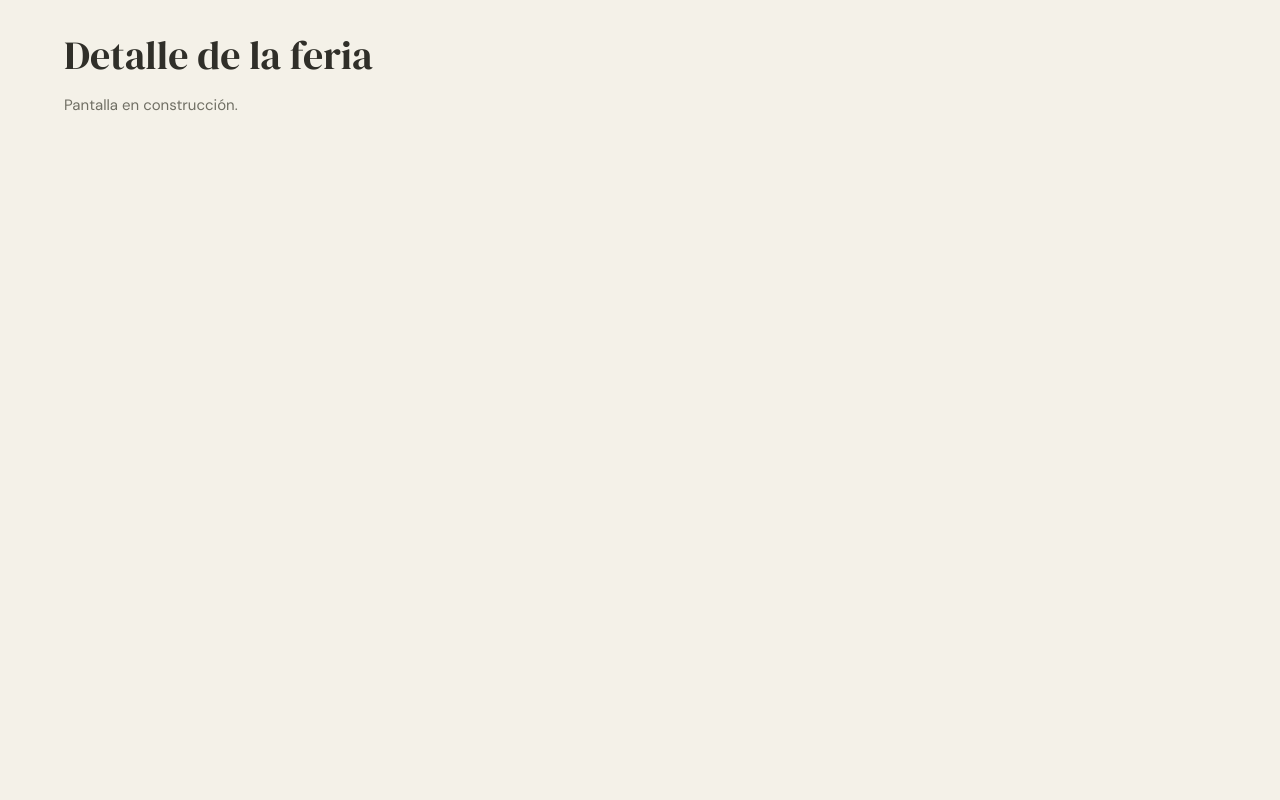
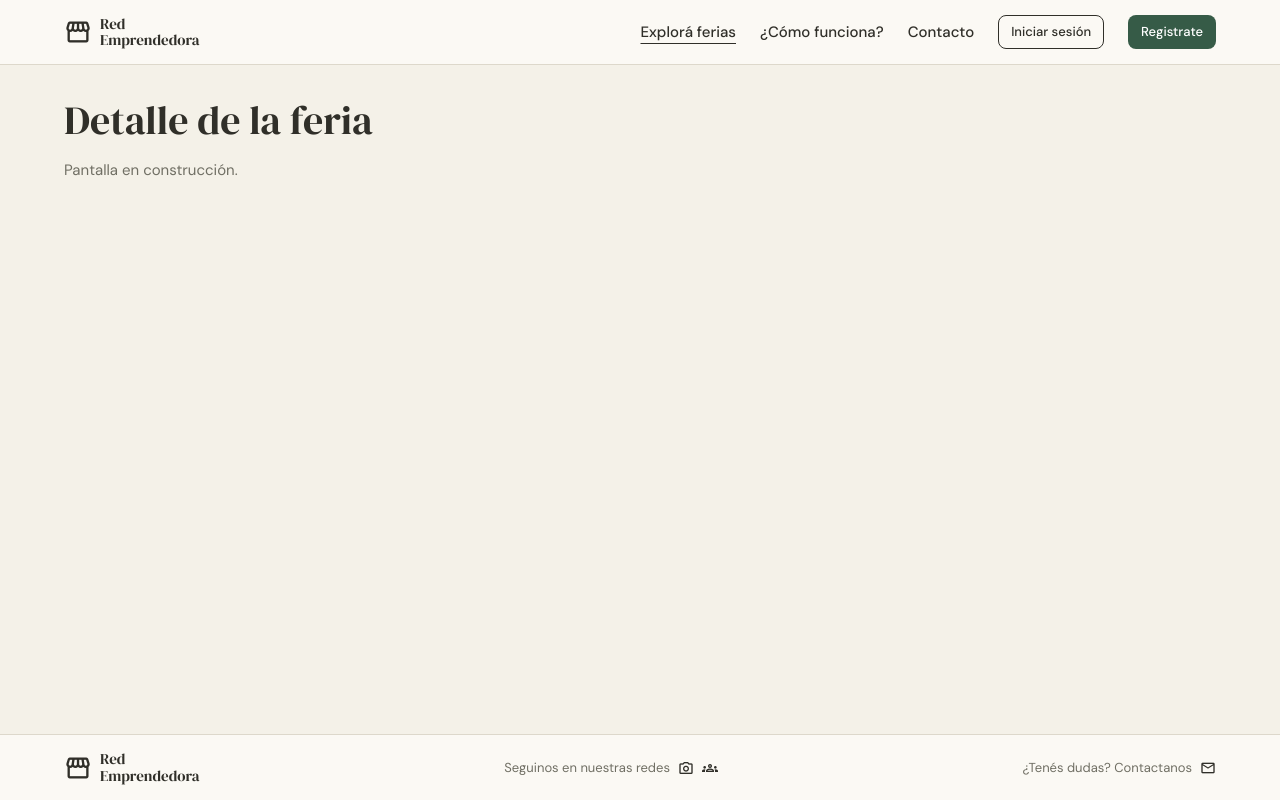
Before and after one commit to camiestevez25-netizen/Red_emprendedora-frontend, an Angular app: page /ferias/1 in a window 1280 px wide. Built offline with nearby package versions, Linux system fonts and the light colour scheme.

Commit message:
Navbar según rol y footer con contacto

```diff
--- a/src/app/shared/components/footer/footer.css
+++ b/src/app/shared/components/footer/footer.css
@@ -0,0 +1,47 @@
+.footer {
+  margin-top: var(--space-7);
+  padding: var(--space-4) 0;
+  background-color: var(--color-surface);
+  border-top: 1px solid var(--color-border);
+}
+
+.footer-contenido {
+  display: flex;
+  flex-wrap: wrap;
+  align-items: center;
+  justify-content: space-between;
+  gap: var(--space-4);
+}
+
+.marca {
+  display: inline-flex;
+  align-items: center;
+  gap: var(--space-2);
+  color: var(--color-text);
+}
+
+.marca:hover {
+  color: var(--color-primary);
+  text-decoration: none;
+}
+
+.marca-texto {
+  font-family: var(--font-title);
+  line-height: 1.1;
+}
+
+.footer-dato {
+  display: inline-flex;
+  align-items: center;
+  gap: var(--space-2);
+  margin: 0;
+}
+
+.footer-dato a {
+  color: var(--color-text);
+}
+
+.footer-dato a:hover {
+  color: var(--color-primary);
+  text-decoration: none;
+}
--- a/src/app/shared/components/footer/footer.html
+++ b/src/app/shared/components/footer/footer.html
@@ -1 +1,21 @@
-<!-- Footer (con el ancla #contacto): lo completa Lou -->
+<footer class="footer" id="contacto">
+  <div class="container footer-contenido">
+    <a routerLink="/" class="marca">
+      <span class="icon icon-lg">storefront</span>
+      <span class="marca-texto">Red<br />Emprendedora</span>
+    </a>
+
+    <!-- COMPLETAR: links reales de las redes del proyecto -->
+    <p class="footer-dato text-small text-muted">
+      Seguinos en nuestras redes
+      <a href="#" aria-label="Instagram"><span class="icon icon-sm">photo_camera</span></a>
+      <a href="#" aria-label="Facebook"><span class="icon icon-sm">groups</span></a>
+    </p>
+
+    <!-- COMPLETAR: mail real de contacto -->
+    <p class="footer-dato text-small text-muted">
+      ¿Tenés dudas? Contactanos
+      <a href="mailto:completar@mail.com" aria-label="Enviar un mail"><span class="icon icon-sm">mail</span></a>
+    </p>
+  </div>
+</footer>
--- a/src/app/shared/components/navbar/navbar.css
+++ b/src/app/shared/components/navbar/navbar.css
@@ -0,0 +1,112 @@
+.navbar {
+  position: sticky;
+  top: 0;
+  z-index: 100;
+  background-color: var(--color-surface);
+  border-bottom: 1px solid var(--color-border);
+}
+
+.navbar-contenido {
+  display: flex;
+  align-items: center;
+  justify-content: space-between;
+  gap: var(--space-4);
+  min-height: var(--space-8);
+}
+
+/* Logo: ícono de puesto + nombre en dos líneas */
+.marca {
+  display: inline-flex;
+  align-items: center;
+  gap: var(--space-2);
+  color: var(--color-text);
+}
+
+.marca:hover {
+  color: var(--color-primary);
+  text-decoration: none;
+}
+
+.marca-texto {
+  font-family: var(--font-title);
+  line-height: 1.1;
+}
+
+.navbar-menu {
+  display: flex;
+  align-items: center;
+  gap: var(--space-5);
+}
+
+.navbar-menu a:not(.btn):not(.avatar) {
+  color: var(--color-text);
+  font-weight: 500;
+}
+
+.navbar-menu a:not(.btn):not(.avatar):hover,
+.navbar-menu a.activo {
+  color: var(--color-primary);
+}
+
+.navbar-menu a.activo {
+  text-decoration: underline;
+  text-underline-offset: 6px;
+}
+
+/* Círculo con las iniciales: lleva a Mi perfil */
+.avatar {
+  display: inline-flex;
+  align-items: center;
+  justify-content: center;
+  width: var(--space-6);
+  height: var(--space-6);
+  border-radius: var(--radius-pill);
+  background-color: var(--color-primary);
+  color: #fff;
+  font-weight: 600;
+}
+
+.avatar:hover {
+  background-color: var(--color-primary-hover);
+  color: #fff;
+  text-decoration: none;
+}
+
+.navbar-toggle {
+  display: none;
+  padding: var(--space-2);
+  background: none;
+  border: none;
+  color: var(--color-text);
+  cursor: pointer;
+}
+
+/* Celular: el menú se despliega debajo de la barra */
+@media (max-width: 768px) {
+  .navbar-toggle {
+    display: inline-flex;
+  }
+
+  .navbar-menu {
+    display: none;
+    position: absolute;
+    top: 100%;
+    left: 0;
+    right: 0;
+    flex-direction: column;
+    align-items: stretch;
+    gap: var(--space-3);
+    padding: var(--space-4);
+    background-color: var(--color-surface);
+    border-bottom: 1px solid var(--color-border);
+    box-shadow: var(--shadow);
+  }
+
+  .navbar-menu.abierto {
+    display: flex;
+  }
+
+  .avatar {
+    align-self: flex-start;
+  }
+}
--- a/src/app/shared/components/navbar/navbar.html
+++ b/src/app/shared/components/navbar/navbar.html
@@ -1 +1,58 @@
-<!-- Navbar según roles: lo completa Lou -->
+<header class="navbar">
+  <div class="container navbar-contenido">
+    <a routerLink="/" class="marca" (click)="cerrarMenu()">
+      <span class="icon icon-lg">storefront</span>
+      <span class="marca-texto">Red<br />Emprendedora</span>
+    </a>
+
+    <!-- Botón hamburguesa: solo se ve en celular -->
+    <button
+      type="button"
+      class="navbar-toggle"
+      aria-controls="navbar-menu"
+      [attr.aria-expanded]="menuAbierto()"
+      [attr.aria-label]="menuAbierto() ? 'Cerrar menú' : 'Abrir menú'"
+      (click)="alternarMenu()"
+    >
+      <span class="icon">{{ menuAbierto() ? 'close' : 'menu' }}</span>
+    </button>
+
+    <nav id="navbar-menu" class="navbar-menu" [class.abierto]="menuAbierto()" aria-label="Navegación principal">
+      @if (!auth.estaLogueado()) {
+        <!-- Visitante -->
+        <a routerLink="/ferias" routerLinkActive="activo" (click)="cerrarMenu()">Explorá ferias</a>
+        <a routerLink="/" fragment="como-funciona" (click)="cerrarMenu()">¿Cómo funciona?</a>
+        <a routerLink="/" fragment="contacto" (click)="cerrarMenu()">Contacto</a>
+        <a routerLink="/login" class="btn btn-secondary btn-sm" (click)="cerrarMenu()">Iniciar sesión</a>
+        <a routerLink="/registro" class="btn btn-primary btn-sm" (click)="cerrarMenu()">Registrate</a>
+      } @else {
+        @if (auth.esOrganizador()) {
+          <a routerLink="/organizador" routerLinkActive="activo" [routerLinkActiveOptions]="{ exact: true }" (click)="cerrarMenu()">Panel</a>
+          <a routerLink="/organizador/ferias" routerLinkActive="activo" [routerLinkActiveOptions]="{ exact: true }" (click)="cerrarMenu()">Mis ferias</a>
+          <a routerLink="/organizador/localidades" routerLinkActive="activo" (click)="cerrarMenu()">Localidades</a>
+        } @else {
+          <a routerLink="/ferias" routerLinkActive="activo" (click)="cerrarMenu()">Explorá ferias</a>
+        }
+
+        @if (auth.esEmprendedor()) {
+          <a routerLink="/mis-reservas" routerLinkActive="activo" (click)="cerrarMenu()">Mis reservas</a>
+        }
+
+        <button type="button" class="btn btn-secondary btn-sm" (click)="salir()">
+          <span class="icon icon-sm">logout</span>
+          Salir
+        </button>
+
+        <a
+          routerLink="/perfil"
+          class="avatar text-small"
+          [attr.aria-label]="'Mi perfil (' + auth.usuarioActual()?.nombre + ')'"
+          [title]="auth.usuarioActual()?.nombre ?? ''"
+          (click)="cerrarMenu()"
+        >
+          {{ iniciales() }}
+        </a>
+      }
+    </nav>
+  </div>
+</header>
--- a/src/app/shared/components/navbar/navbar.ts
+++ b/src/app/shared/components/navbar/navbar.ts
@@ -1,9 +1,47 @@
-import { Component } from '@angular/core';
+import { Component, computed, inject, signal } from '@angular/core';
+import { Router, RouterLink, RouterLinkActive } from '@angular/router';
+import { AuthService } from '../../../core/services/auth.service';
 
+// Barra de navegación según el rol (pantalla 16 del diseño). Usa las signals de AuthService.
+// Visitante:   Explorá ferias, ¿Cómo funciona?, Contacto, Iniciar sesión, Registrate
+// Emprendedor: Explorá ferias, Mis reservas, avatar (Perfil), Salir
+// Organizador: Panel, Mis ferias, Localidades, avatar (Perfil), Salir
+//              (+ Mis reservas si también es emprendedor)
 @Component({
-  imports: [],
   selector: 'app-navbar',
+  imports: [RouterLink, RouterLinkActive],
+  templateUrl: './navbar.html',
   styleUrl: './navbar.css',
-  templateUrl: './navbar.html',
 })
-export class Navbar {}
+export class Navbar {
+  protected readonly auth = inject(AuthService);
+  private readonly router = inject(Router);
+
+  // Menú desplegable en celular
+  readonly menuAbierto = signal(false);
+
+  // "Lourdes Melo" -> "LM" (para el avatar)
+  readonly iniciales = computed(() => {
+    const nombre = this.auth.usuarioActual()?.nombre ?? '';
+    return nombre
+      .trim()
+      .split(/\s+/)
+      .slice(0, 2)
+      .map((parte) => parte.charAt(0).toUpperCase())
+      .join('');
+  });
+
+  alternarMenu(): void {
+    this.menuAbierto.update((abierto) => !abierto);
+  }
+
+  cerrarMenu(): void {
+    this.menuAbierto.set(false);
+  }
+
+  salir(): void {
+    this.auth.logout();
+    this.cerrarMenu();
+    this.router.navigate(['/']);
+  }
+}
```
Also changed, not shown: src/app/shared/components/footer/footer.ts (+5 -2 lines).
